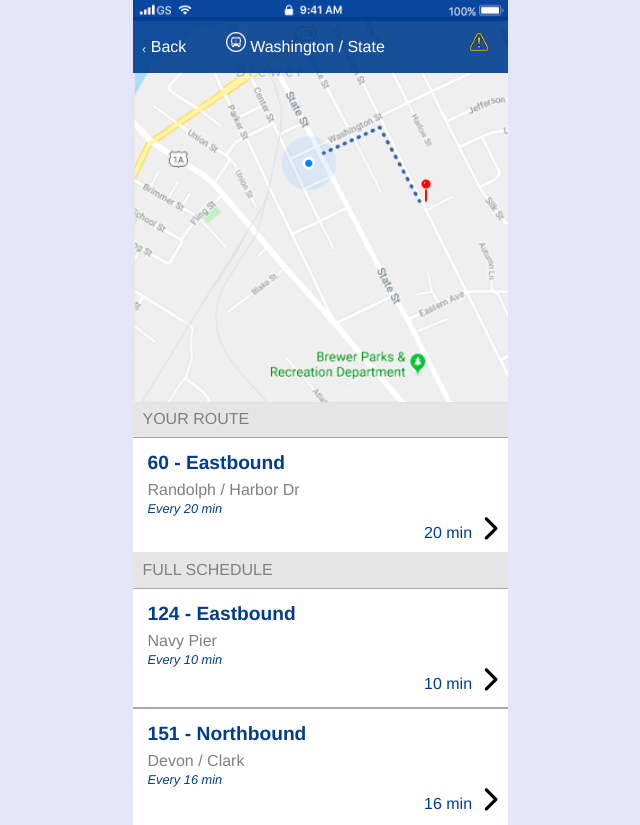
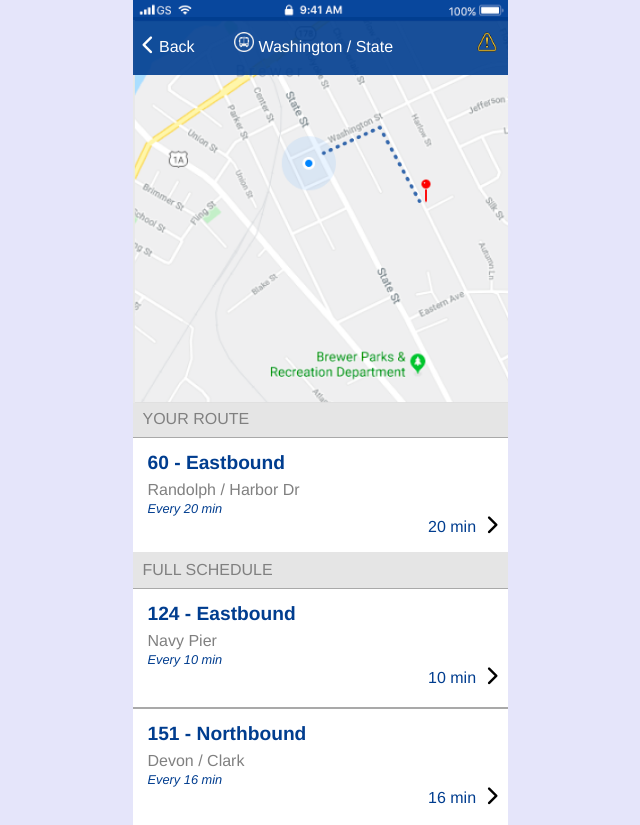
Before and after one commit to sylviasorriento/frontend-challenge7.12, a plain HTML site: page index.html in a window 1280 px wide. Shown: the top 825 px of the page, without its empty margins (320-960 px from the left). Drawn offline with Linux system fonts and the light colour scheme.

Commit message:
2nd attempt - revised from 1st submission

```diff
--- a/css/style.css
+++ b/css/style.css
@@ -35,8 +35,7 @@
 .arrow-left {
   text-align: left;
   padding-bottom: 10px;
-  /* float: left; */
-  font-size: .1em;
+  font-size: .6em;
   margin-left: -5px;
 }
 
@@ -48,7 +47,6 @@
 nav h1 {
   font-size: .9em;
   color: white;
-  /* text-align: center; */
   font-family: Helvetica; sans-serif;
   font-weight: 200;
   margin-right: 30px;
@@ -57,14 +55,11 @@ nav h1 {
 nav h2 {
   font-size: 1.1em;
   color: white;
-  /* text-align: center; */
   font-family: Helvetica; sans-serif;
 }
 
 .alert{
   width: 20px;
-  /* float: right; */
-  /* margin-right: 5px; */
   margin-left: 80px;
 }
 
@@ -87,9 +82,8 @@ body {
   margin: 0 auto;
   width: 100%;
   background-color: white;
-  /* position: inherit; */
-  /* padding-top: 30px; */
 }
+
 .container h1 {
   background-color: rgb(229,229,229);
   text-transform: uppercase;
@@ -128,16 +122,14 @@ body {
   font-size: 1em;
   text-align: right;
   color: rgb(0,61,143);
-  /* margin-right: 20px; */
   margin-bottom: 10px;
   margin-right: 5px;
 }
 
 .arrow {
   text-align: right;
-  font-size: .8em;
+  font-size: .6em;
   margin-right: 10px;
-  /* margin-bottom: 10px */
 }
 
 /* .align-right {
@@ -156,7 +148,6 @@ body {
 
 .right {
   float: right;
-  /* padding-bottom: 60px; */
 }
 
 #rightside {
```
